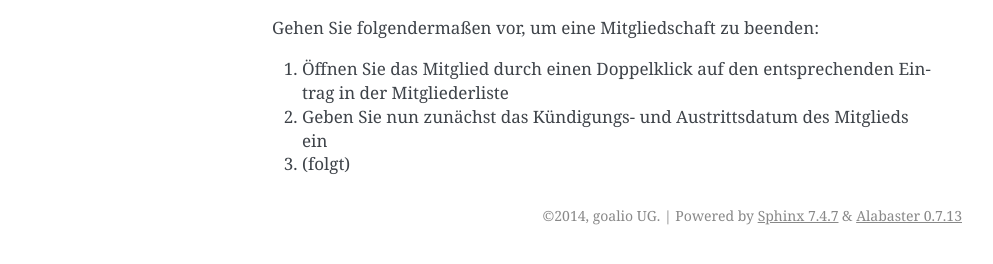
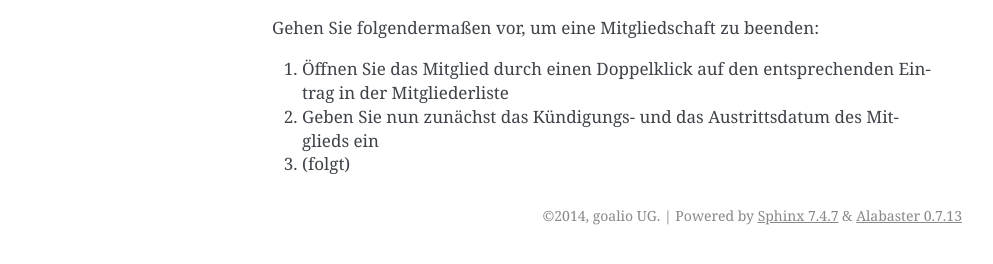
Before and after one commit to goalio/docs, a Sphinx documentation site: the page built from docs/module/mitglieder/mitgliedschaft-beenden.rst, in a window 1280 px wide. Shown: the part 569-833 px from the top of the page, without its empty margins (148-1141 px from the left). Built offline with Sphinx 7.4.7, drawn with Linux system fonts in a browser that asks for light colours; formulas are drawn with MathJax 3; pages that are not in the unit, such as notebooks, are missing from menus.

Commit message:
Update mitgliedschaft-beenden.rst

```diff
--- a/docs/module/mitglieder/mitgliedschaft-beenden.rst
+++ b/docs/module/mitglieder/mitgliedschaft-beenden.rst
@@ -18,7 +18,7 @@ Gehen Sie folgendermaßen vor, um eine Mitgliedschaft zu beenden:
 
 1. Öffnen Sie das Mitglied durch einen Doppelklick auf den entsprechenden Eintrag in der Mitgliederliste
 
-2. Geben Sie nun zunächst das Kündigungs- und Austrittsdatum des Mitglieds ein
+2. Geben Sie nun zunächst das Kündigungs- und das Austrittsdatum des Mitglieds ein
 
 3. (folgt)
 
```
